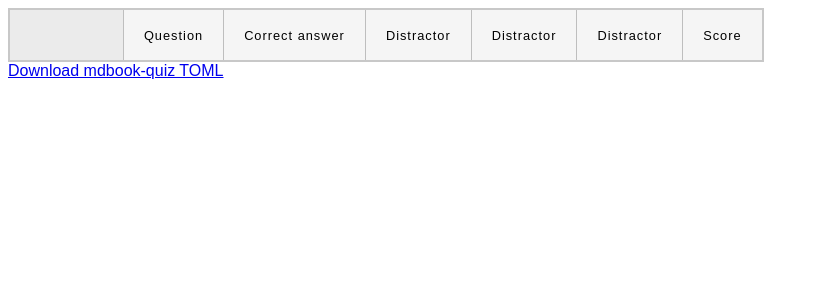
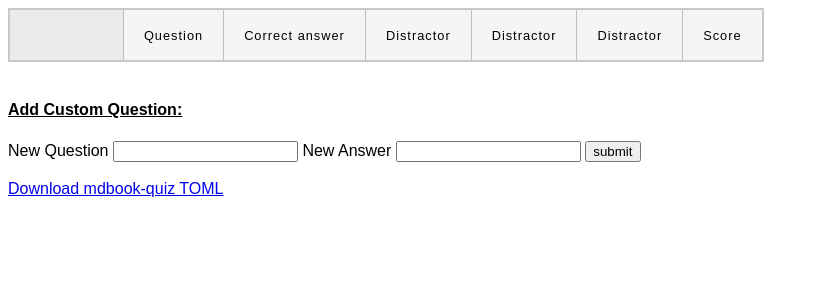
Before and after one commit to cognitive-engineering-lab/quizicist, a Flask app: template app/templates/score.html in a window 1280 px wide. Shown: the top 300 px of the page, without its empty margins (0-819 px from the left). Run offline with Flask 3, Linux system fonts and the light colour scheme; the template is opened without the code that fills it, so the values that code supplies are empty; parts of the project's set-up code (start-up, migrations or seed data) failed here and were passed over.

Commit message:
Add ability to generate distractors for custom questions

```diff
--- a/app/main.py
+++ b/app/main.py
@@ -111,6 +111,37 @@ def reroll(generation_id, question_id):
 
     return redirect(url_for("score", generation_id=generation.id))
 
+# TODO: route doesn't need generation_id
+# TODO: run on every shard? user selects document range? randomly select a shard?
+@app.route("/generated/<generation_id>/new", methods=["POST"])
+def new_item(generation_id):
+    generation = db.get_or_404(Generation, generation_id)
+
+    # TODO: avoid having to instantiate with empty options
+    question = Question(
+        generation_id=generation.id,
+        question=request.form["question"],
+        correct_answer=request.form["answer"],
+        option1="",
+        option2="",
+        option3="",
+        shard=0, # TODO: this should not default to the first shard
+        score=0,
+    )
+    db.session.add(question)
+
+    upload_path = os.path.join(app.config['UPLOAD_FOLDER'], generation.unique_filename)
+    with open(upload_path) as upload:
+        # TODO: don't only reroll with first shard
+        rerolled = reroll_distractors(upload, md_parser, question)
+
+    question.option1 = rerolled["options"][0]
+    question.option2 = rerolled["options"][1]
+    question.option3 = rerolled["options"][2]
+    db.session.commit()
+
+    return redirect(url_for("score", generation_id=generation.id))
+
 @app.route("/generated/<generation_id>/toml")
 def download_toml(generation_id):
     generation = db.get_or_404(Generation, generation_id)
--- a/app/templates/score.html
+++ b/app/templates/score.html
@@ -73,6 +73,20 @@
                 </tr>
             {% endfor %}
         </table>
+        <br />
+        <h4>
+            <u>Add Custom Question:</u>
+        </h4>
+        <form action="/generated/{{ generation_id }}/new" method="POST">
+            <label for="new-item-question">New Question</label>
+            <input type="text" name="question" id="new-item-question" />
+
+            <label for="new-item-answer">New Answer</label>
+            <input type="text" name="answer" id="new-item-answer" />
+
+            <input type="submit" value="submit">
+        </form>
+        <br />
         <a href="/generated/{{ generation_id }}/toml" download>Download mdbook-quiz TOML</a>
     </body>
 </html>
```
